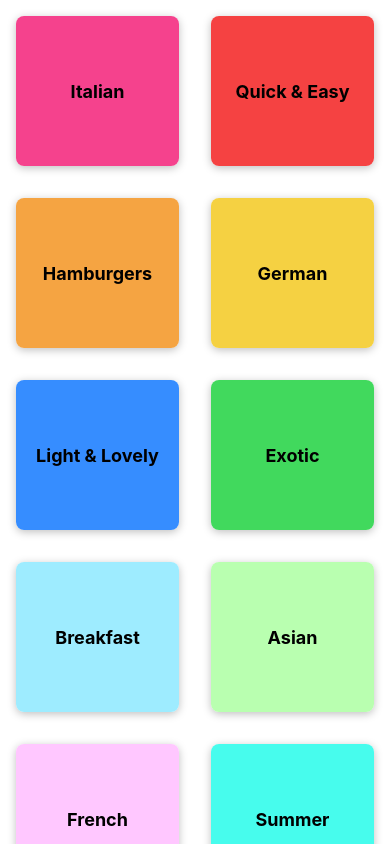
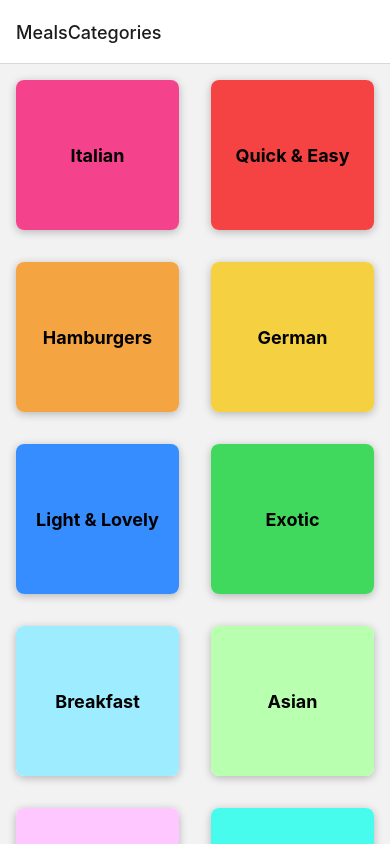
Before and after one commit to mahavirbha/RN-meals-app, a React Native app: screen / in a window 390 px wide. Built offline with nearby package versions, Linux system fonts and the light colour scheme.

Commit message:
adding navigation

```diff
--- a/App.js
+++ b/App.js
@@ -1,20 +1,23 @@
+import { createNativeStackNavigator } from '@react-navigation/native-stack';
 import { StatusBar, StyleSheet } from 'react-native';
 import CategoriesScreen from './screens/CategoriesScreen';
+import { NavigationContainer } from '@react-navigation/native';
+
+const Stack = createNativeStackNavigator();
 
 export default function App() {
   return (
     <>
-      <StatusBar barStyle='light-content' />
-      <CategoriesScreen />
+      <StatusBar barStyle='dark-content' backgroundColor='#FFF' />
+      <NavigationContainer>
+        <Stack.Navigator>
+          <Stack.Screen name='MealsCategories' component={CategoriesScreen} />
+        </Stack.Navigator>
+      </NavigationContainer>
     </>
   );
 }
 
 const styles = StyleSheet.create({
-  container: {
-    flex: 1,
-    backgroundColor: '#fff',
-    alignItems: 'center',
-    justifyContent: 'center',
-  },
+  container: {},
 });
```
Also changed, not shown: package.json (+8 -3 lines), 1 other file (tests, documents, lock files or other folders).
